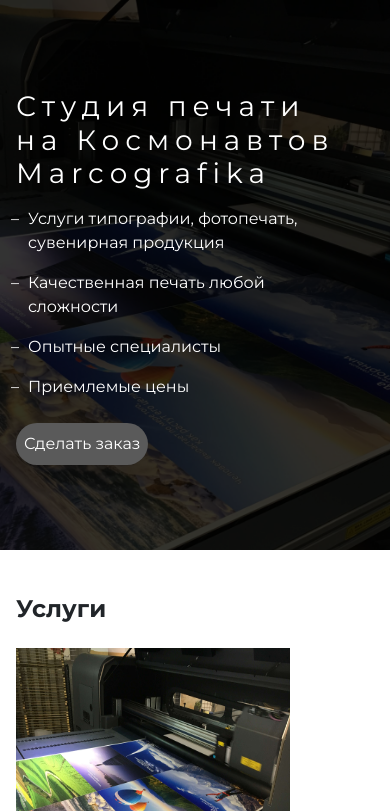
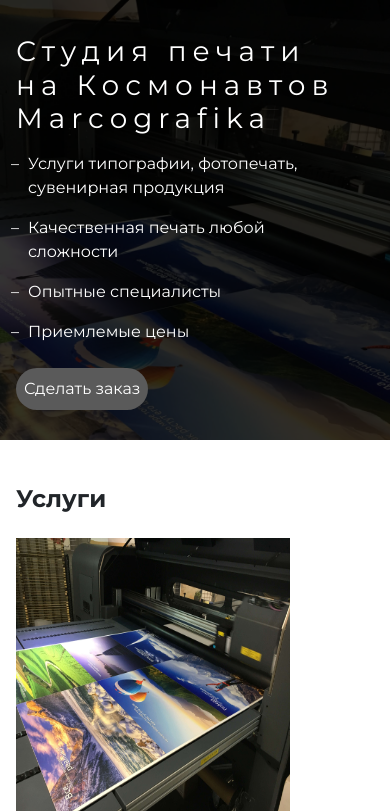
Before and after one commit to ruz1k/marcografika, a Django app: page / in a window 390 px wide. Shown: the part 130-941 px from the top of the page. Run offline with Django 3.2, Linux system fonts and the light colour scheme.

Commit message:
Update home.css

```diff
--- a/static/css/home.css
+++ b/static/css/home.css
@@ -278,11 +278,11 @@
         display: flex;
     }
     .carousel-info {
-        top: -460px;
+        top: -405px;
         margin: 0 16px;
     }
     .carousel-item {
-        max-height: 550px;
+        max-height: 440px;
     }
     .carousel-info ul {
         margin-bottom: 24px;
```
